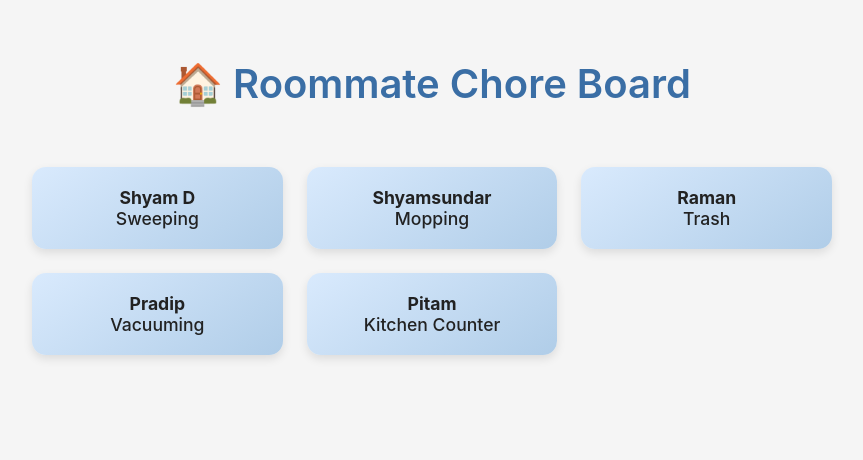
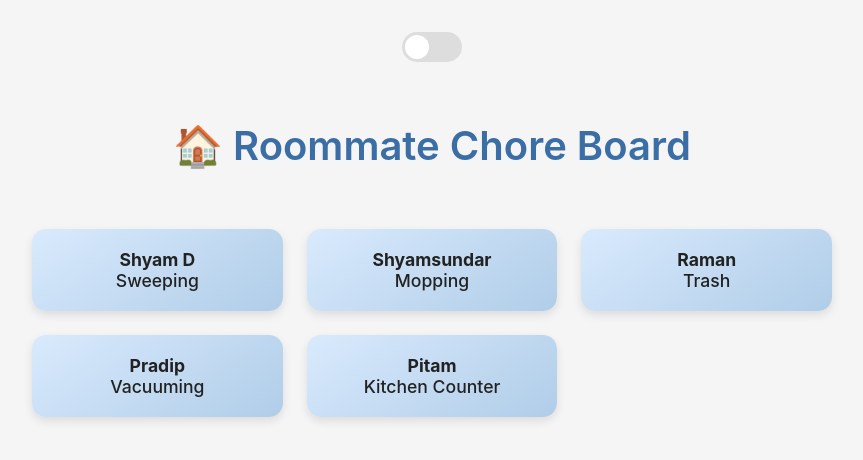
Before and after one commit to shybarelycodes/chores, a React (Vite) app: page / in a window 1280 px wide. Shown: the top 460 px of the page, without its empty margins (208-1071 px from the left). Built offline with nearby package versions, Linux system fonts and the light colour scheme.

Commit message:
Update app.jsx

```diff
--- a/src/app.jsx
+++ b/src/app.jsx
@@ -1,20 +1,18 @@
-import React from "react";
+import React, { useState } from "react";
 import styled, { createGlobalStyle } from "styled-components";
 
-// Global reset + font
+
 const GlobalStyle = createGlobalStyle`
   @import url('https://fonts.googleapis.com/css2?family=Inter:wght@400;600&display=swap');
 
   body {
     margin: 0;
     padding: 0;
-    background-color: #f5f5f5; /* light grey background */
-    color: #222; /* dark text for contrast */
     font-family: 'Inter', sans-serif;
   }
 `;
 
-// Page container
+
 const Container = styled.div`
   min-height: 100vh;
   display: flex;
@@ -22,13 +20,16 @@ const Container = styled.div`
   align-items: center;
   padding: 2rem 1rem;
   gap: 2rem;
+  background-color: ${({ darkMode }) => (darkMode ? "#002f5e" : "#f5f5f5")};
+  color: ${({ darkMode }) => (darkMode ? "#f5f5f5" : "#222")};
+  transition: background-color 0.3s ease, color 0.3s ease;
 `;
 
-// Title
+
 const Title = styled.h1`
   font-size: 2rem;
   font-weight: 600;
-  color: #3a6ea5; /* soft blue accent */
+  color: ${({ darkMode }) => (darkMode ? "#9ecfff" : "#3a6ea5")};
   text-align: center;
 
   @media (min-width: 768px) {
@@ -36,7 +37,7 @@ const Title = styled.h1`
   }
 `;
 
-// Grid for cards
+
 const Grid = styled.div`
   display: grid;
   gap: 1.5rem;
@@ -48,12 +49,18 @@ const Grid = styled.div`
   }
 `;
 
-// Chore card
+
 const Card = styled.div`
-  background: linear-gradient(145deg, #d9eafd, #b0cde8); /* light blue gradient */
+  background: ${({ darkMode }) =>
+    darkMode
+      ? "linear-gradient(145deg, #00509e, #003f7f)"
+      : "linear-gradient(145deg, #d9eafd, #b0cde8)"};
   padding: 1.25rem;
   border-radius: 14px;
-  box-shadow: 0 4px 10px rgba(0,0,0,0.1);
+  box-shadow: ${({ darkMode }) =>
+    darkMode
+      ? "0 4px 12px rgba(0,0,0,0.6)"
+      : "0 4px 10px rgba(0,0,0,0.1)"};
   text-align: center;
   font-size: 1.1rem;
   font-weight: 500;
@@ -61,19 +68,59 @@ const Card = styled.div`
 
   &:hover {
     transform: translateY(-4px);
-    box-shadow: 0 6px 16px rgba(0,0,0,0.15);
+    box-shadow: ${({ darkMode }) =>
+      darkMode
+        ? "0 8px 20px rgba(0,0,0,0.9)"
+        : "0 6px 16px rgba(0,0,0,0.15)"};
   }
 `;
 
-// Helper: week calculation
+
+const ToggleWrapper = styled.div`
+  display: flex;
+  align-items: center;
+  justify-content: center;
+`;
+
+const ToggleButton = styled.button`
+  width: 60px;
+  height: 30px;
+  background: ${({ darkMode }) => (darkMode ? "#004080" : "#ddd")};
+  border-radius: 30px;
+  border: none;
+  position: relative;
+  cursor: pointer;
+  transition: background 0.3s ease;
+
+  &:focus {
+    outline: none;
+  }
+
+  &::after {
+    content: "";
+    position: absolute;
+    top: 3px;
+    left: ${({ darkMode }) => (darkMode ? "32px" : "3px")};
+    width: 24px;
+    height: 24px;
+    background: white;
+    border-radius: 50%;
+    transition: left 0.3s ease;
+  }
+`;
+
+
 function getWeekNumber() {
   const today = new Date();
   const start = new Date(today.getFullYear(), 0, 1);
-  const diff = (today - start + (start.getTimezoneOffset() - today.getTimezoneOffset()) * 60000);
+  const diff =
+    today - start + (start.getTimezoneOffset() - today.getTimezoneOffset()) * 60000;
   return Math.floor(diff / (7 * 24 * 60 * 60 * 1000));
 }
 
 function App() {
+  const [darkMode, setDarkMode] = useState(false);
+
   const roommates = ["Shyam D", "Shyamsundar", "Raman", "Pradip", "Pitam"];
   const chores = ["Vacuuming", "Kitchen Counter", "Sweeping", "Mopping", "Trash"];
 
@@ -87,11 +134,14 @@ function App() {
   return (
     <>
       <GlobalStyle />
-      <Container>
-        <Title>🏠 Roommate Chore Board</Title>
+      <Container darkMode={darkMode}>
+        <ToggleWrapper>
+          <ToggleButton darkMode={darkMode} onClick={() => setDarkMode(!darkMode)} />
+        </ToggleWrapper>
+        <Title darkMode={darkMode}>🏠 Roommate Chore Board</Title>
         <Grid>
           {assignments.map(({ person, chore }) => (
-            <Card key={person}>
+            <Card key={person} darkMode={darkMode}>
               <strong>{person}</strong> <br />
               {chore}
             </Card>
```
